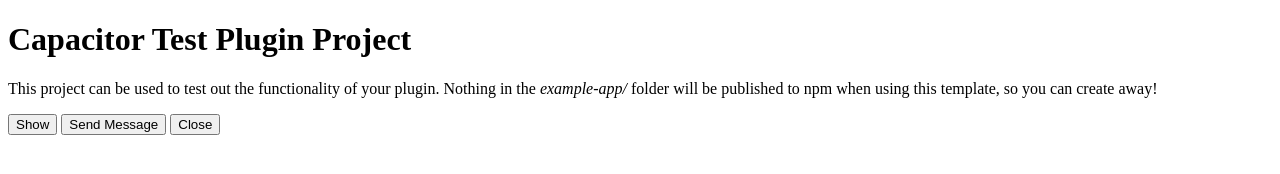
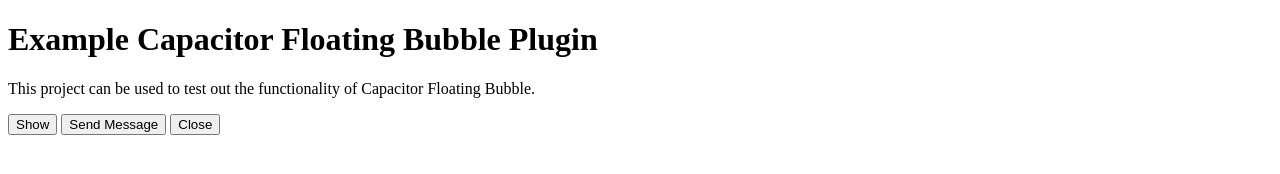
Before and after one commit to TomHamster/capacitor-floating-bubble, a website built with Vite: page example-app/src/index.html in a window 1280 px wide. Built offline with nearby package versions, Linux system fonts and the light colour scheme; what @capacitor/core would draw is missing.

Commit message:
feat: update example app and documentation
This commit updates the example app and the README file to improve the user experience and provide better documentation.

The changes include:

-   Updating the example app's title.
-   Updating the example app's index.html to clarify plugin purpose.
-   Updating the README file to include installation instructions, configuration details, and an API overview.
-   Adding a demo GIF to showcase the plugin's functionality.
-   Updating the README file to clearly state the supported platforms.
-   Updating the README file's configuration documentation.
-   Including a high-quality image base64 string to make the demo work.

```diff
--- a/example-app/src/index.html
+++ b/example-app/src/index.html
@@ -2,7 +2,7 @@
 <html lang="en" dir="ltr" class="hydrated">
   <head>
     <meta charset="UTF-8" />
-    <title>Example Capacitor App</title>
+    <title>Example Capacitor Floating Bubble Plugin</title>
     <meta
       name="viewport"
       content="viewport-fit=cover, width=device-width, initial-scale=1.0, minimum-scale=1.0, maximum-scale=1.0, user-scalable=no"
@@ -11,10 +11,9 @@
   </head>
   <body>
     <main>
-      <h1>Capacitor Test Plugin Project</h1>
+      <h1>Example Capacitor Floating Bubble Plugin</h1>
       <p>
-        This project can be used to test out the functionality of your plugin. Nothing in the
-        <em>example-app/</em> folder will be published to npm when using this template, so you can create away!
+        This project can be used to test out the functionality of Capacitor Floating Bubble.
       </p>
       <div id="text"></div>
       <button onclick="showBubble()">Show</button>
```
Also changed, not shown: example-app/capacitor.config.json (+1 -1 lines), README.md.
